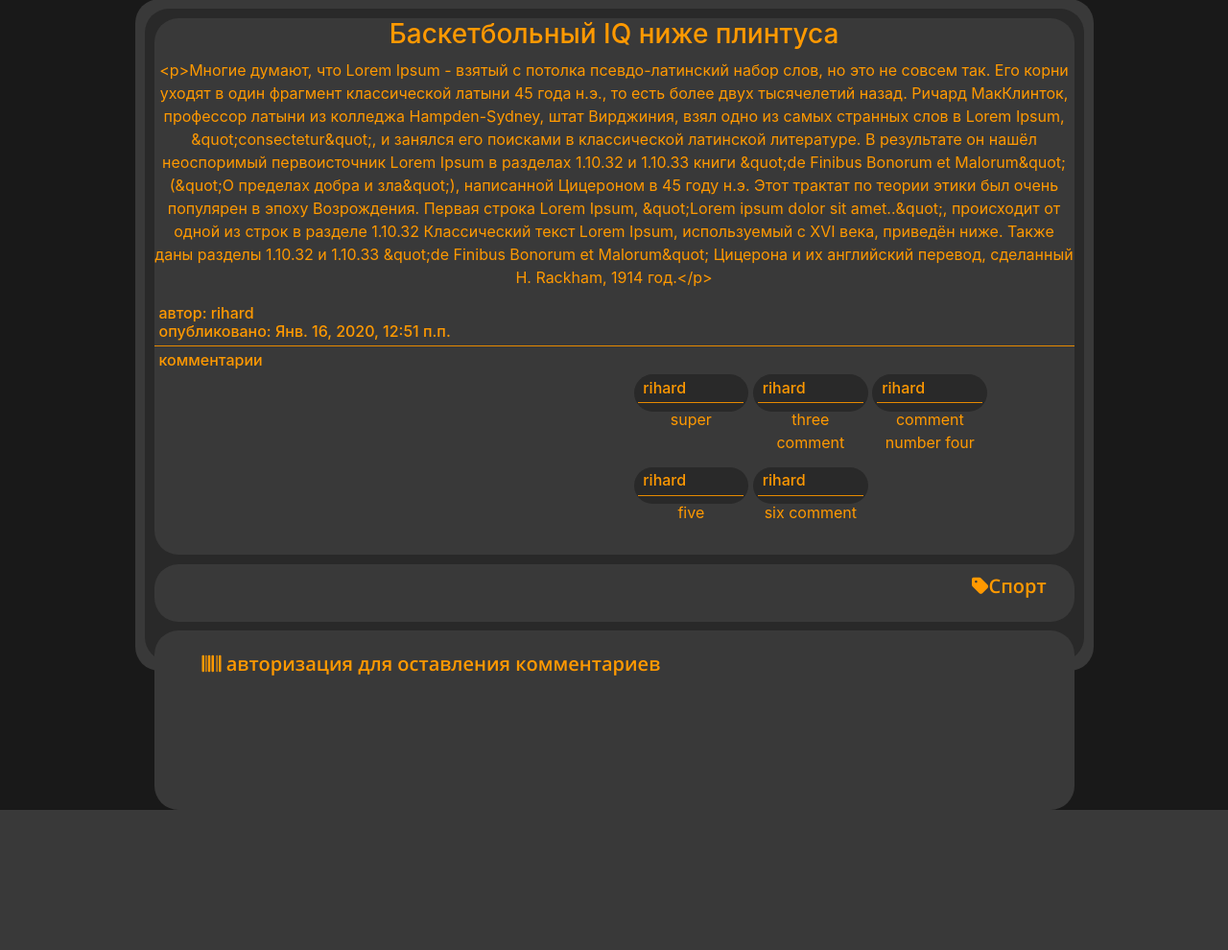
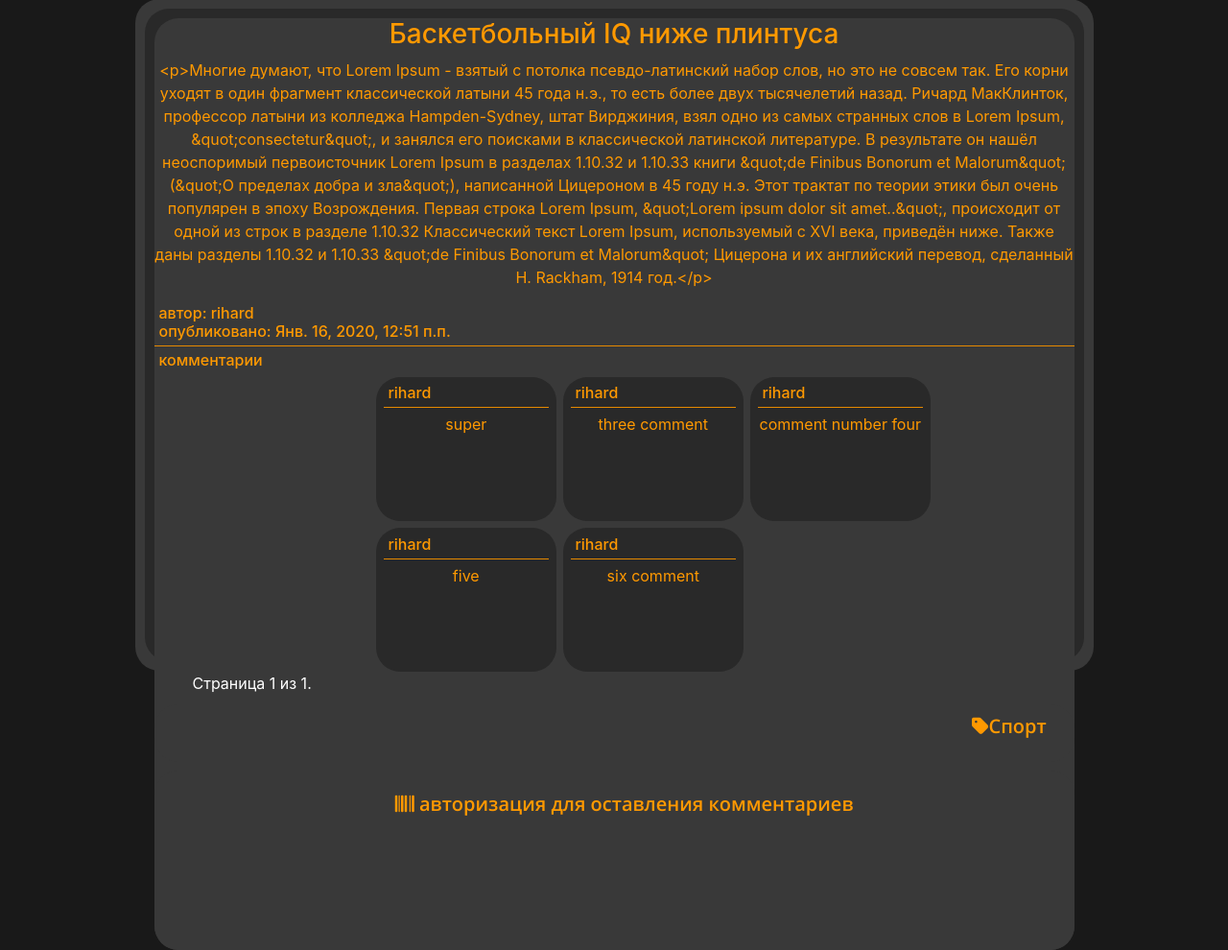
Before and after one commit to RihardXXX/shop, a Django app: a page that uses templates/blog/detail_post.html in a window 1280 px wide. Shown: the part 152-1142 px from the top of the page at 96% size. Before the commit the page ends 996 px from the top, so only its background shows below. Run offline with Django 3.2, Linux system fonts and the light colour scheme; data comes from the database, SQL or seed files in the repository; both versions use the stored data as it was after the commit; some libraries are stand-ins or nearby versions.

Commit message:
install paginator for comment in posts

```diff
--- a/blog/models.py
+++ b/blog/models.py
@@ -89,7 +89,7 @@
         null=True
     )
     image = models.ImageField(verbose_name="главная фотография", upload_to="post/", null=True, blank=True)
-    template = models.CharField(verbose_name="шаблон", max_length=500, default="blog/post_detail.html")
+    template = models.CharField(verbose_name="шаблон", max_length=500, default="blog/detail_post.html")
     published = models.BooleanField(verbose_name="опубликовать?", default=True)
     viewed = models.PositiveIntegerField(verbose_name="просмотрено", default=0)
     status = models.BooleanField(verbose_name="для зарегистрированных", default=False)
@@ -109,6 +109,8 @@
 
     def get_category_template(self):
         return self.category.template
+    # def get_all_comments(self):
+    #     pass
 
     class Meta:
         verbose_name = 'новость'
--- a/blog/views.py
+++ b/blog/views.py
@@ -9,24 +9,21 @@
 """тут описываем логику работы программы при получении запроса"""
 
 
-# all_posts = Post.objects.filter(published_date__lte=datetime.now(), published=True)  # берем все посты с базы
-# paginator = Paginator(all_posts, 8)  # создаем объект пагинатор, чтобы на 1 стр 4 поста было
-# page_number = request.GET.get('page')
-# page_obj = paginator.get_page(page_number)
-# return render(request, template, {
-#     'page_obj': page_obj,
-#     "tags": tags
-# })
+def my_paginator(request, all_posts, number_posts=8):
+    paginator = Paginator(all_posts, number_posts)  # создаем объект пагинатор, чтобы на 1 стр 4 поста было
+    page_number = request.GET.get('page')
+    page_obj = paginator.get_page(page_number)
+    return page_obj
 
 
 class PostListView(View):
     """Вывод статей по категориям, тэгам, домашняя страница"""
 
-    def my_paginator(self,request, all_posts, number_posts=8):
-        paginator = Paginator(all_posts, number_posts)  # создаем объект пагинатор, чтобы на 1 стр 4 поста было
-        page_number = request.GET.get('page')
-        page_obj = paginator.get_page(page_number)
-        return page_obj
+    # def my_paginator(self,request, all_posts, number_posts=8):
+    #     paginator = Paginator(all_posts, number_posts)  # создаем объект пагинатор, чтобы на 1 стр 4 поста было
+    #     page_number = request.GET.get('page')
+    #     page_obj = paginator.get_page(page_number)
+    #     return page_obj
 
     def get_queryset(self):
         return Post.objects.filter(published_date__lte=datetime.now(), published=True)
@@ -39,16 +36,14 @@
         template = 'blog/index.html' # шаблон по умолчанию
         if category_slug is not None: # если в запрос пришло название категории
             all_posts = self.get_queryset().filter(category__slug=category_slug, category__published=True)# сортировка по категориям
-            page_obj = self.my_paginator(request, all_posts)
+            page_obj = my_paginator(request, all_posts)
         elif slug is not None: # если в запрос пришло название тэга
             all_posts = self.get_queryset().filter(tags__slug=slug)  # сортировка по тегам
-            page_obj = self.my_paginator(request, all_posts)
-        # return render(request, template, {"posts": posts, "tags" : tags })
+            page_obj = my_paginator(request, all_posts)
         return render(request, template, {
             'page_obj': page_obj,
             "tags": tags
         })
-
 
 
 class PostDetailView(View):
@@ -56,25 +51,20 @@
 
     def get(self, request, **kwargs):
         """Описываем что будет делать метод get"""
-        #category_list = Category.objects.all()
-        category_list = Category.objects.filter(published=True)
+
         post = get_object_or_404(Post, slug=kwargs.get("slug"))
+        comment_all = post.comments.all()
+        page_obj = my_paginator(request, comment_all, 6)            # Опубликовать только 6 комментов
         tags = Tag.objects.all()
         form = CommentForm()
         return render(request, post.template,
-                      {"categories": category_list,
-                       "post": post,
-                       "form": form,
-                       "tags": tags}
+                        {   "post": post,
+                            "form": form,
+                            "tags": tags,
+                            "page_obj": page_obj,
+                            }
         )
-        # post = get_object_or_404(Post, slug=kwargs.get("slug")) # вернуть 404 если страницы не совпадают
-        # comment = Comment.objects.filter(post_id=post.id) # комменты привязанные к этой статье
-        # form = CommentForm()
-        # return render(request, post.template, {
-        #     "post": post,
-        #     "comments": comment,
-        #     "form": form
-        # })
+
 
     def post(self, request, **kwargs):
         # Comment.objects.create( # первый метод создания объекта для записи в базу данных
--- a/static/css/style.css
+++ b/static/css/style.css
@@ -221,8 +221,8 @@
 
 
 .comment-read-main {
-    width: 20%;
-    height:20%;
+    width: 150px;
+    height: 150px;
     margin-left: 1%;
     margin-top: 1%;
     background: #292929;
@@ -234,3 +234,10 @@
 .test {
     background-color: white;
 }
+
+/*img {*/
+/*    vertical-align: middle;*/
+/*    border-style: none;*/
+/*    border-radius: 25px;*/
+/*    padding: 10px;*/
+/*}*/
--- a/templates/blog/detail_post.html
+++ b/templates/blog/detail_post.html
@@ -12,7 +12,7 @@
                             <div class="post">
                                 <h3>{{post.title}}</h3>
                                 {% if post.image %}
-                                    <img src="{{ post.image.url }}" alt="{{ post.image.url }}"/>
+                                    <img style="border-radius: 25px" src="{{ post.image.url }}" alt="{{ post.image.url }}"/>
                                 {% endif %}
                                 <p>{{post.text}}</p>
 
@@ -22,7 +22,7 @@
                                 <h6>комментарии</h6>
                                 <div class="comments-read d-flex justify-content-end">
                                     <div class="row">
-                                        {% for comment in post.comments.all %}
+                                         {% for comment in page_obj %}
                                             {% if comment.moderation %}
                                                     <div class="col-3 comment-read-main">
                                                         <h6>{{ comment.author }}</h6>
@@ -33,7 +33,28 @@
                                          {% endfor %}
                                     </div>
                                 </div>
+
+                                <div class="pagination">
+                                    <div style="color:white; margin-left: 20px;" class="pagination">
+                                    <span class="step-links">
+                                        {% if page_obj.has_previous %}
+                                            <a href="?page=1">&laquo; первая страница</a>
+                                            <a href="?page={{ page_obj.previous_page_number }}">предыдущая</a>
+                                        {% endif %}
+
+                                        <span style="color:white; margin-left: 20px;" class="current">
+                                            Страница {{ page_obj.number }} из {{ page_obj.paginator.num_pages }}.
+                                        </span>
+
+                                        {% if page_obj.has_next %}
+                                            <a href="?page={{ page_obj.next_page_number }}">Следующая страница</a>
+                                            <a href="?page={{ page_obj.paginator.num_pages }}">предыдущая страница &raquo;</a>
+                                        {% endif %}
+                                    </span>
                                 </div>
+
+                            </div>
+
                             <div class="tag">
                                 <ul class="menu d-md-flex justify-content-end">
                                     {% for tag in post.tags.all %}
--- a/templates/include/menu_bar.html
+++ b/templates/include/menu_bar.html
@@ -3,6 +3,7 @@
 {% load mptt_tags %}  <!-- Mptt тэги -->
 {% load menu_tags %}  <!-- в приложении меню подгружаем темлейт теги -->
 {% load blog_tags %}  <!-- эта хрень загружает template тэги-->
+
 <!--    логотип и авторизация-->
     <header class="logo-authorization">
         <div class="container">
```
Also changed, not shown: db.sqlite3, media/post/649775_1000.jpg (added), media/post/footbal.png (added). Lines whose indentation alone changed are shown as unchanged.
